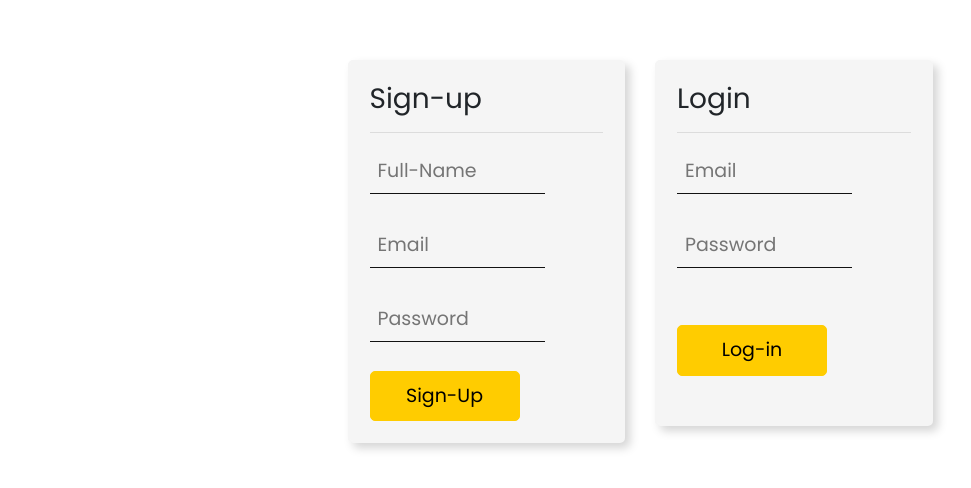
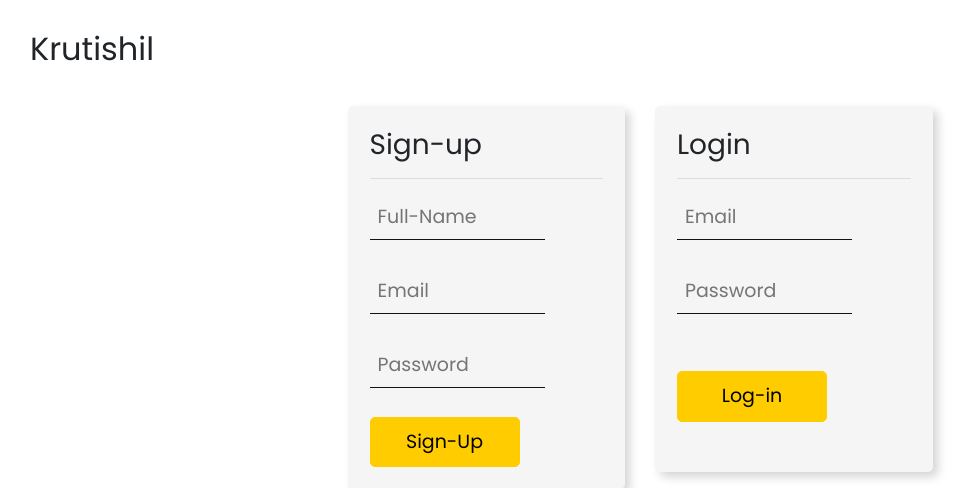
Before and after one commit to krutishilp/LMS_Project, a PHP site: page / in a window 1280 px wide. Shown: the part 56-544 px from the top of the page, without its empty margins (0-971 px from the left). Run offline with PHP 8.4, Linux system fonts and the light colour scheme; some libraries are stand-ins or nearby versions.

Commit message:
Name added in index.php

```diff
--- a/index.php
+++ b/index.php
@@ -11,6 +11,7 @@
       <a class="navbar-brand mx-auto" href="#">E-Learning</a>
     </nav>
     <div class="container-fluid pad2">
+    <h2>Krutishil</h2>
       <div class="row pad">
         <div class="col-lg-6 offset-lg-3 sm-auto md-auto">
           <div class="row">
```
